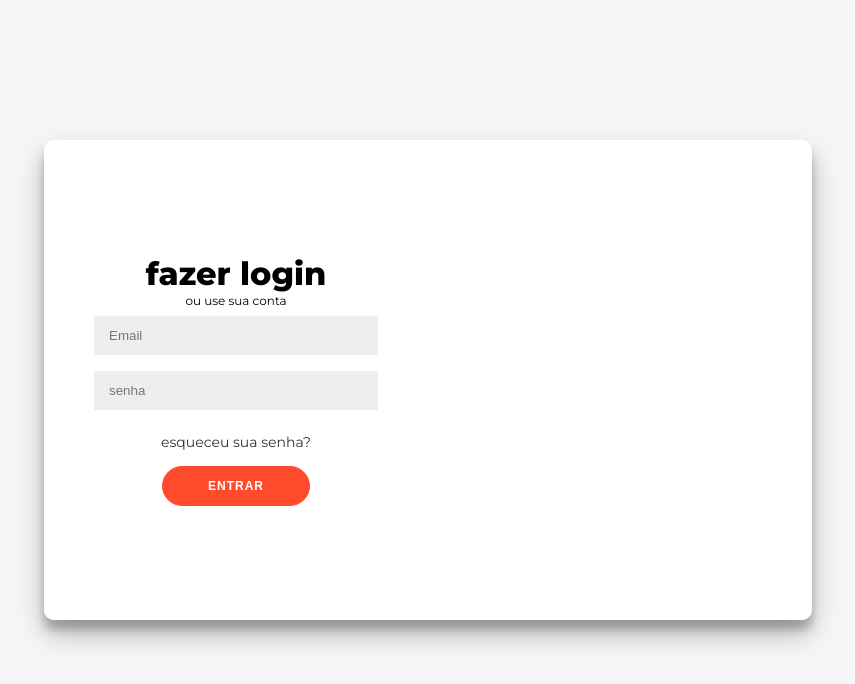
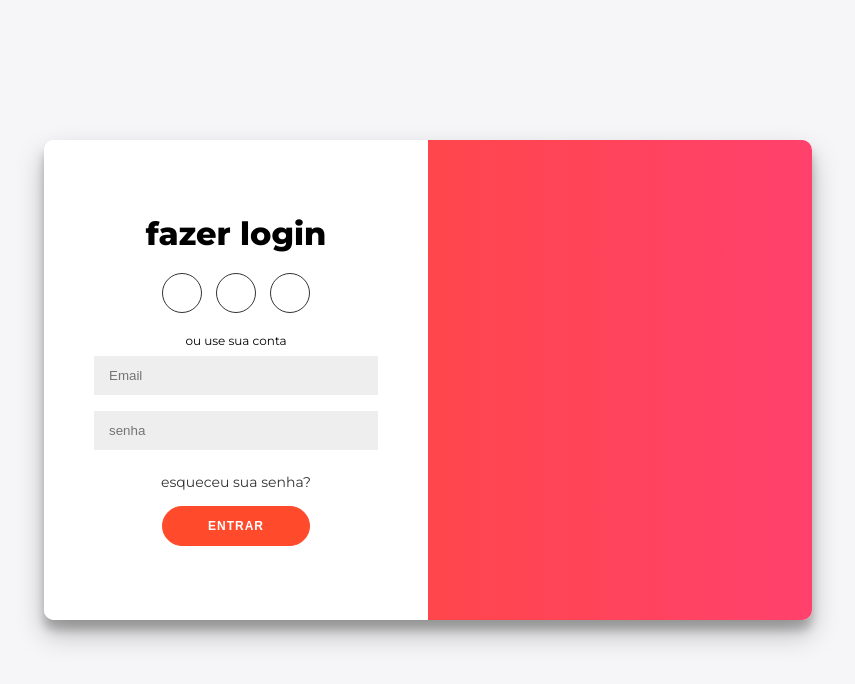
Before and after one commit to NasciJoao/login-page, a plain HTML site: page index.html in a window 1280 px wide. Shown: the whole page, without its empty margins (212-1067 px from the left). Drawn offline with Linux system fonts and the light colour scheme.

Commit message:
update index

```diff
--- a/index.html
+++ b/index.html
@@ -171,7 +171,11 @@
             animation: show 0.6s;
         }
 
-        @keyframes show {
+        @keyframes show
+        /* configura os efeitos de uma animação escolhida apos a tag key
+        frame (show) que ocorrera em espaços de tempo determinados por
+        porcentagem 0-49,99% e 50-100%*/
+        {
             0%, 49.99% {
                 opacity: 0;
                 z-index: 1;
@@ -180,6 +184,93 @@
                 opacity: 1;
                 z-index: 5;
             }
+        }
+
+        .overlay-container {
+            position: absolute;
+            top: 0;
+            left: 50%;
+            width: 50%;
+            height: 100%;
+            overflow: hidden;
+            transition: transform 0.6s ease-in-out;
+            z-index: 100;
+        }
+
+        .container.right-panel-active .overlay-container {
+            transform: translateX(-100%);
+        }
+
+        .overlay {
+            background: #ff416c;
+            background: -webkit-linear-gradient(to right, #ff4b2b, #ff416c);
+            background: linear-gradient(to right, #ff4b2b, #ff416c);
+            background-repeat: no-repeat;
+            background-size: cover;
+            /* o background vai cobrir todo o container*/
+            background-position: 0 0;
+            color: #ffff;
+            position: relative;
+            left: -100%;
+            height: 100%;
+            width: 200%;
+            transform: translateX(0);
+            transition: transform 0.6s ease-in-out;
+        }
+
+        .container.right-panel-active .overlay{
+            transform: translateX(50%);
+            /* move o container 50% no eixo x*/
+        }
+
+        .overlay-right {
+            right: 0;
+            transform: translateX(0);
+
+        }
+
+        .container.right-panel-active .overlay-right {
+            transform: translateX(20%);
+        }
+
+        .social-container {
+            margin: 20px 0;
+        }
+
+        .social-container a {
+            border: 1px solid ;
+            border-radius: 50%;
+            display: inline-flex;
+            justify-content: center;
+            align-items: center;
+            margin: 0 5px;
+            height: 40px;
+            width: 40px;
+        }
+
+        footer {
+            background-color: #222;
+            color: #fff;
+            font-size: 14px;
+            bottom: 0;
+            position: fixed;
+            left: 0;
+            right: 0;
+            text-align: center;
+            z-index: 999;
+        }
+
+        footer p {
+            margin: 10px 0;
+        }
+
+        footer i {
+            color: red;
+        }
+
+        footer a{
+            color: #3c97bf;
+            text-decoration: none;
         }
 
 
```
